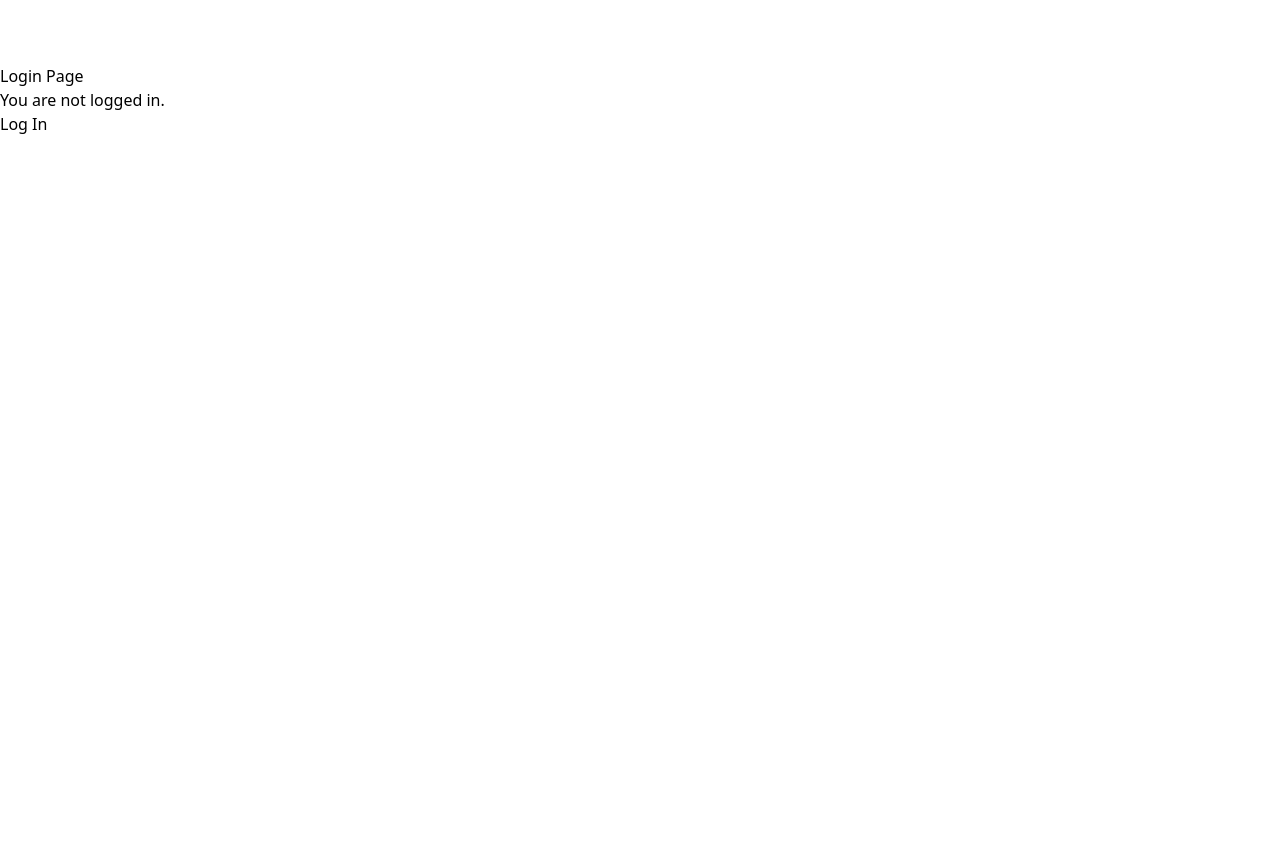
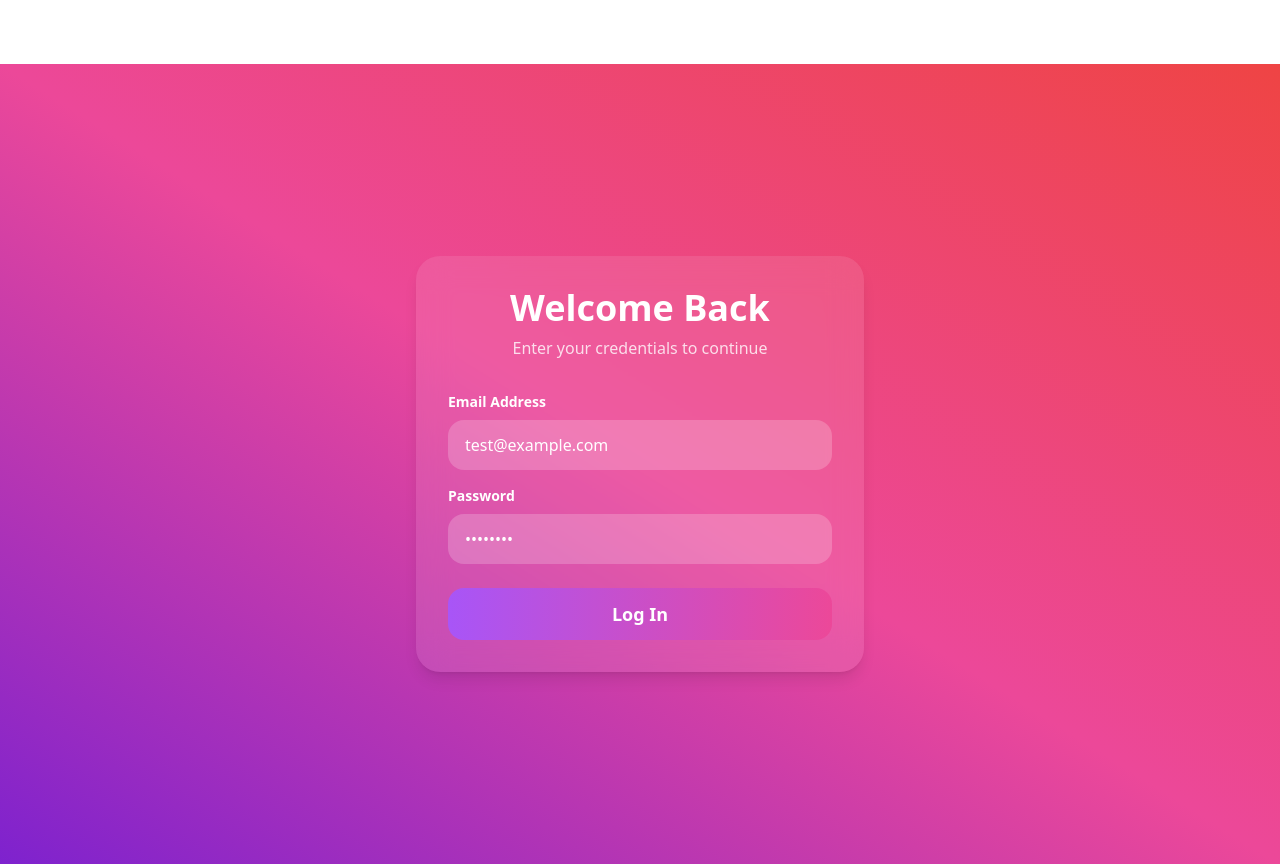
Before and after one commit to adomoraes/stoix, a React (Vite) app in the folder desafio-fullstack/front/: page /login in a window 1280 px wide. Before the commit the page ends 800 px from the top, so only its background shows below. Built offline with nearby package versions, Linux system fonts and the light colour scheme.

Commit message:
feat: Melhoria na interface das páginas de login e tarefas
- Adição do estilo CSS do Tailwind
- Criação do componente de formulário de tarefas
- Exibição de lista de tarefas simulada

```diff
--- a/desafio-fullstack/front/src/pages/LoginPage.tsx
+++ b/desafio-fullstack/front/src/pages/LoginPage.tsx
@@ -4,10 +4,45 @@ export function LoginPage() {
   const { login } = useAuth();
 
   return (
-    <div>
-      <h1>Login Page</h1>
-      <p>You are not logged in.</p>
-      <button onClick={login}>Log In</button>
+    <div className="min-h-screen w-full bg-gradient-to-tr from-purple-700 via-pink-500 to-red-500 flex items-center justify-center p-4">
+      <div className="w-full max-w-md">
+        <div className="p-8 bg-white/10 backdrop-blur-lg rounded-3xl shadow-lg text-white">
+          <h1 className="text-4xl font-bold text-center mb-2">Welcome Back</h1>
+          <p className="text-center text-white/80 mb-8">Enter your credentials to continue</p>
+          <form onSubmit={(e) => { e.preventDefault(); login(); }}>
+            <div className="mb-4">
+              <label htmlFor="email" className="block text-sm font-bold mb-2">
+                Email Address
+              </label>
+              <input
+                type="email"
+                id="email"
+                className="w-full px-4 py-3 bg-white/20 rounded-2xl focus:outline-none focus:ring-2 focus:ring-purple-400 border-transparent"
+                placeholder="you@example.com"
+                defaultValue="test@example.com"
+              />
+            </div>
+            <div className="mb-6">
+              <label htmlFor="password" className="block text-sm font-bold mb-2">
+                Password
+              </label>
+              <input
+                type="password"
+                id="password"
+                className="w-full px-4 py-3 bg-white/20 rounded-2xl focus:outline-none focus:ring-2 focus:ring-purple-400 border-transparent"
+                placeholder="••••••••"
+                defaultValue="password"
+              />
+            </div>
+            <button
+              type="submit"
+              className="w-full py-3 text-lg font-bold text-white bg-gradient-to-r from-purple-500 to-pink-500 rounded-2xl hover:opacity-90 transition-opacity"
+            >
+              Log In
+            </button>
+          </form>
+        </div>
+      </div>
     </div>
   );
 }
--- a/desafio-fullstack/front/src/pages/TasksPage.tsx
+++ b/desafio-fullstack/front/src/pages/TasksPage.tsx
@@ -1,13 +1,51 @@
 import { useAuth } from '../contexts/AuthContext';
+import { TaskForm } from '../components/TaskForm';
+import { TaskItem } from '../components/TaskItem';
+
+// Mock data for demonstration
+const mockTasks = [
+  { id: 1, title: 'Implement Bento Design', description: 'Use Tailwind CSS to create a bento box layout.', completed: true },
+  { id: 2, title: 'Add Tie-Dye Gradients', description: 'Create vibrant, beautiful gradients for backgrounds.', completed: true },
+  { id: 3, title: 'Create Reusable Components', description: 'Build TaskItem and TaskForm for the to-do list.', completed: false },
+  { id: 4, title: 'Connect to Backend API', description: 'Fetch and persist tasks using the actual API.', completed: false },
+];
 
 export function TasksPage() {
   const { logout } = useAuth();
 
   return (
-    <div>
-      <h1>Tasks Page</h1>
-      <p>Welcome! You are logged in.</p>
-      <button onClick={logout}>Log Out</button>
+    <div className="min-h-screen w-full bg-gradient-to-tr from-purple-700 via-pink-500 to-red-500 text-white p-4 sm:p-6 lg:p-8">
+      <header className="flex items-center justify-between mb-8">
+        <h1 className="text-4xl font-bold">My Tasks</h1>
+        <button
+          onClick={logout}
+          className="px-4 py-2 text-sm font-bold bg-white/10 backdrop-blur-lg rounded-2xl hover:bg-white/20 transition-colors"
+        >
+          Log Out
+        </button>
+      </header>
+
+      <main className="grid grid-cols-1 lg:grid-cols-3 gap-8">
+        <div className="lg:col-span-1">
+          <TaskForm />
+        </div>
+        <div className="lg:col-span-2">
+          <div className="p-8 bg-white/10 backdrop-blur-lg rounded-3xl shadow-lg">
+            <h2 className="text-2xl font-bold text-white mb-6">To-Do List</h2>
+            <div className="grid grid-cols-1 md:grid-cols-2 gap-6">
+              {mockTasks.map(task => (
+                <TaskItem
+                  key={task.id}
+                  id={task.id}
+                  title={task.title}
+                  description={task.description}
+                  completed={task.completed}
+                />
+              ))}
+            </div>
+          </div>
+        </div>
+      </main>
     </div>
   );
 }
```
